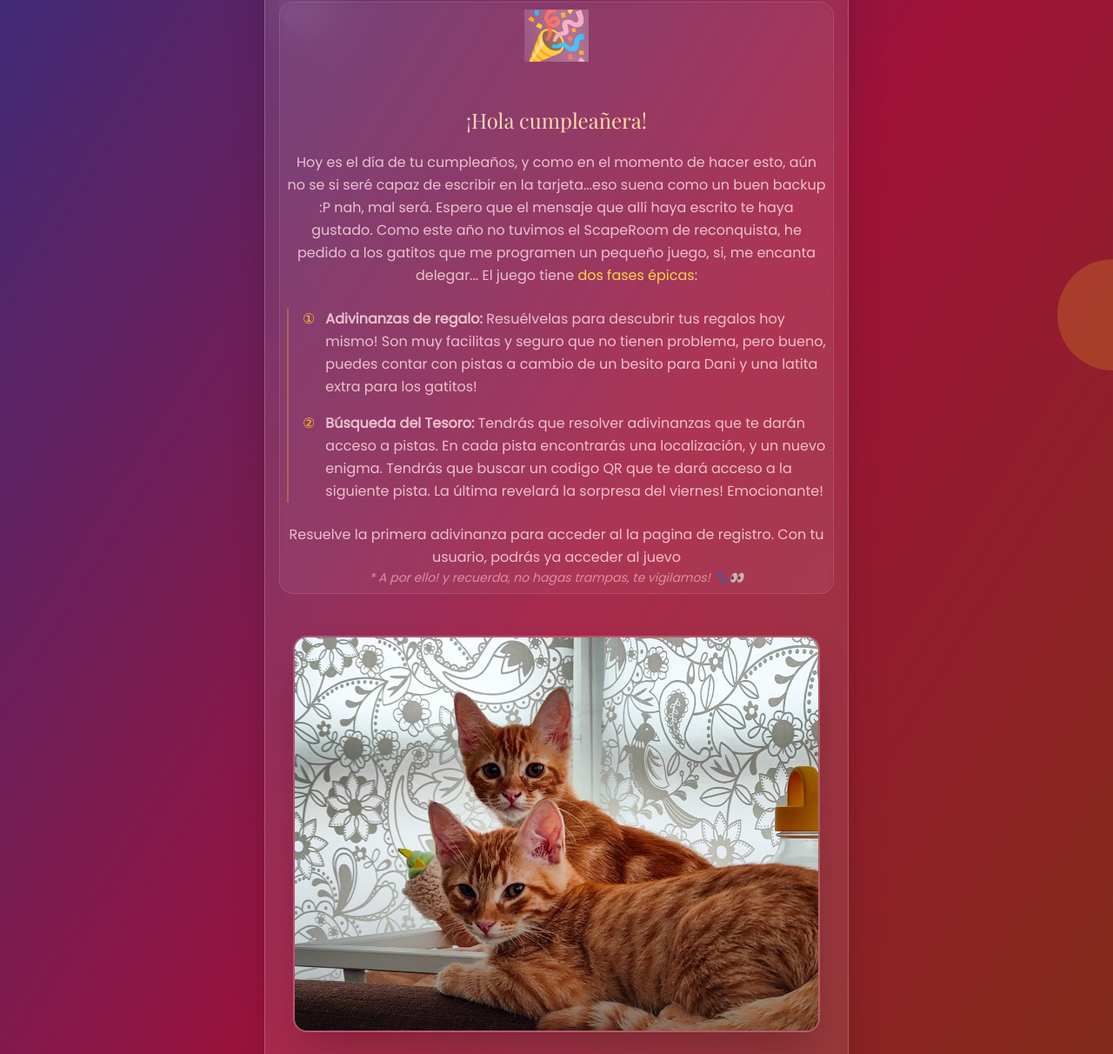
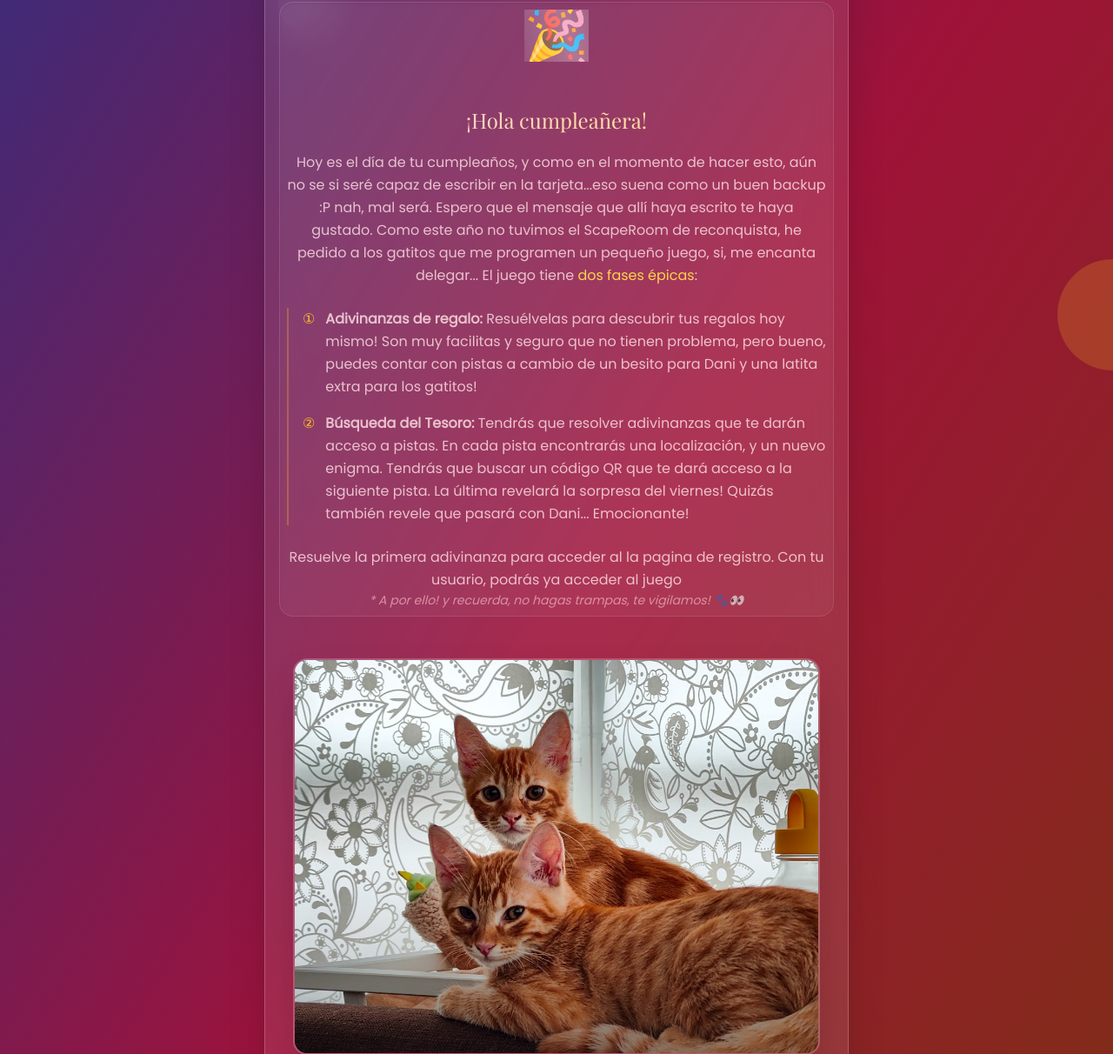
Before and after one commit to topitobravo/cumpleAndrea, a Flask app: template api/templates/bienvenida.html in a window 1280 px wide. Shown: the part 294-1506 px from the top of the page at 87% size. Run offline with Flask 3, Linux system fonts and the light colour scheme; the template is opened without the code that fills it, so the values that code supplies are empty; some libraries are stand-ins or nearby versions.

Commit message:
removed location

```diff
--- a/api/templates/bienvenida.html
+++ b/api/templates/bienvenida.html
@@ -30,11 +30,11 @@
                         <div class="flex items-start">
                             <span class="text-amber-400 mr-3">②</span>
                             <p><span class="font-semibold">Búsqueda del Tesoro:</span> Tendrás que resolver adivinanzas que te darán acceso a pistas.
-                            En cada pista encontrarás una localización, y un nuevo enigma. Tendrás que buscar un codigo QR que te dará acceso
-                        a la siguiente pista. La última revelará la sorpresa del viernes! Emocionante!</p>
+                            En cada pista encontrarás una localización, y un nuevo enigma. Tendrás que buscar un código QR que te dará acceso
+                        a la siguiente pista. La última revelará la sorpresa del viernes! Quizás también revele que pasará con Dani... Emocionante!</p>
                         </div>
                     </div>
-                    <p>Resuelve la primera adivinanza para acceder al la pagina de registro. Con tu usuario, podrás ya acceder al juevo</p>
+                    <p>Resuelve la primera adivinanza para acceder al la pagina de registro. Con tu usuario, podrás ya acceder al juego</p>
                     <p class="text-sm text-rose-200/60 italic">* A por ello! y recuerda, no hagas trampas, te vigilamos! 🐾👀</p>
                 </div>
             </div>
--- a/api/templates/clue.html
+++ b/api/templates/clue.html
@@ -19,7 +19,7 @@
                 </span>
             </div>
 
-            {% if riddle.latitude %}
+            <!-- {% if riddle.latitude %}
             <div class="mt-8 overflow-hidden rounded-xl border-2 border-white/10 shadow-2xl">
                 <iframe
                     class="w-full h-64 md:h-96"
@@ -29,7 +29,7 @@
                     loading="lazy">
                 </iframe>
             </div>
-            {% endif %}
+            {% endif %} -->
 
             <a href="{{ url_for('index') }}"
                class="inline-block mt-8 bg-gradient-to-r from-rose-400/90 to-amber-500/90 hover:from-rose-300 hover:to-amber-400 text-rose-50 px-8 py-3 rounded-xl font-semibold title-font tracking-wide shadow-lg hover:shadow-xl hover:-translate-y-0.5 transition-all duration-300">
```
